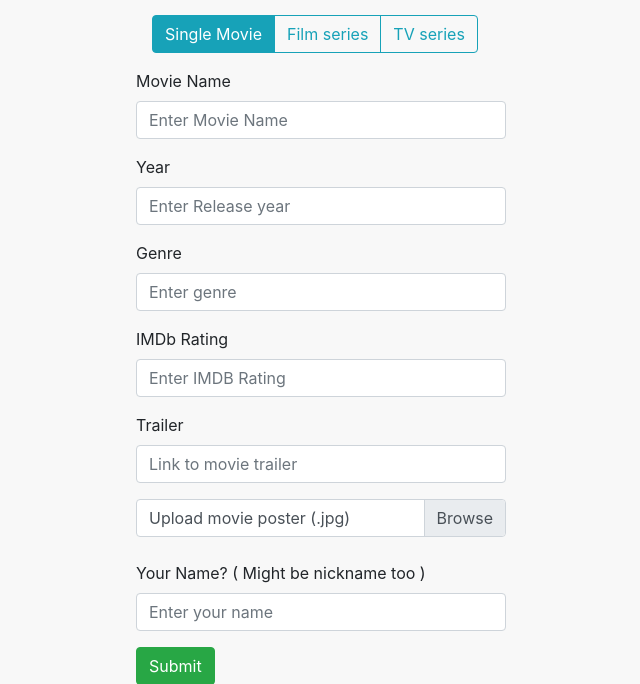
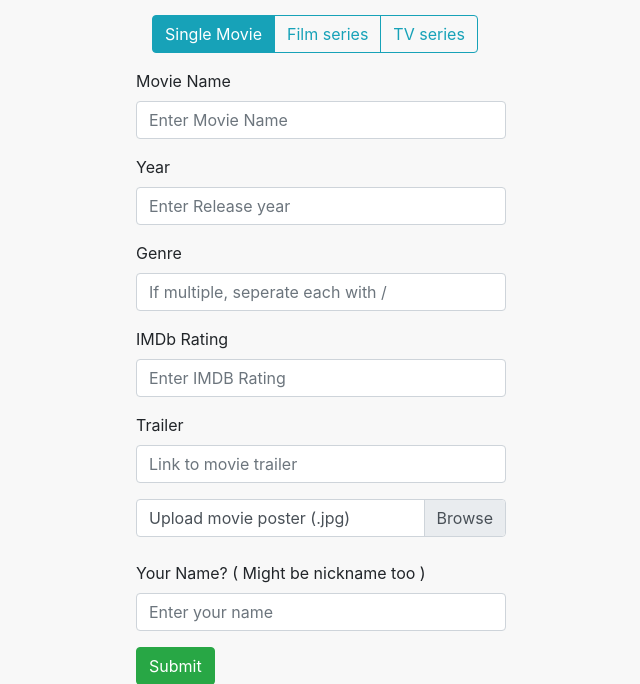
Before and after one commit to shrn01/code-red, a Flask app: page /contribute in a window 1280 px wide. Shown: the part 75-759 px from the top of the page, without its empty margins (319-959 px from the left). Run offline with Flask 2, Linux system fonts and the light colour scheme; some libraries are stand-ins or nearby versions.

Commit message:
fixed issue while entering genres

```diff
--- a/templates/contribute.html
+++ b/templates/contribute.html
@@ -37,7 +37,7 @@
                 </div>
                 <div class = "form-group">
                     <label for = "genre">Genre</label>
-                    <input required class = "form-control" placeholder="Enter genre" type = "text", name = "genre">
+                    <input required class = "form-control" placeholder="If multiple, seperate each with /" type = "text", name = "genre">
                 </div>
                 <div class = "form-group" id = "imdb_box">
                     <label id = "imdb_label" for = "imdb">IMDb Rating</label>
```
